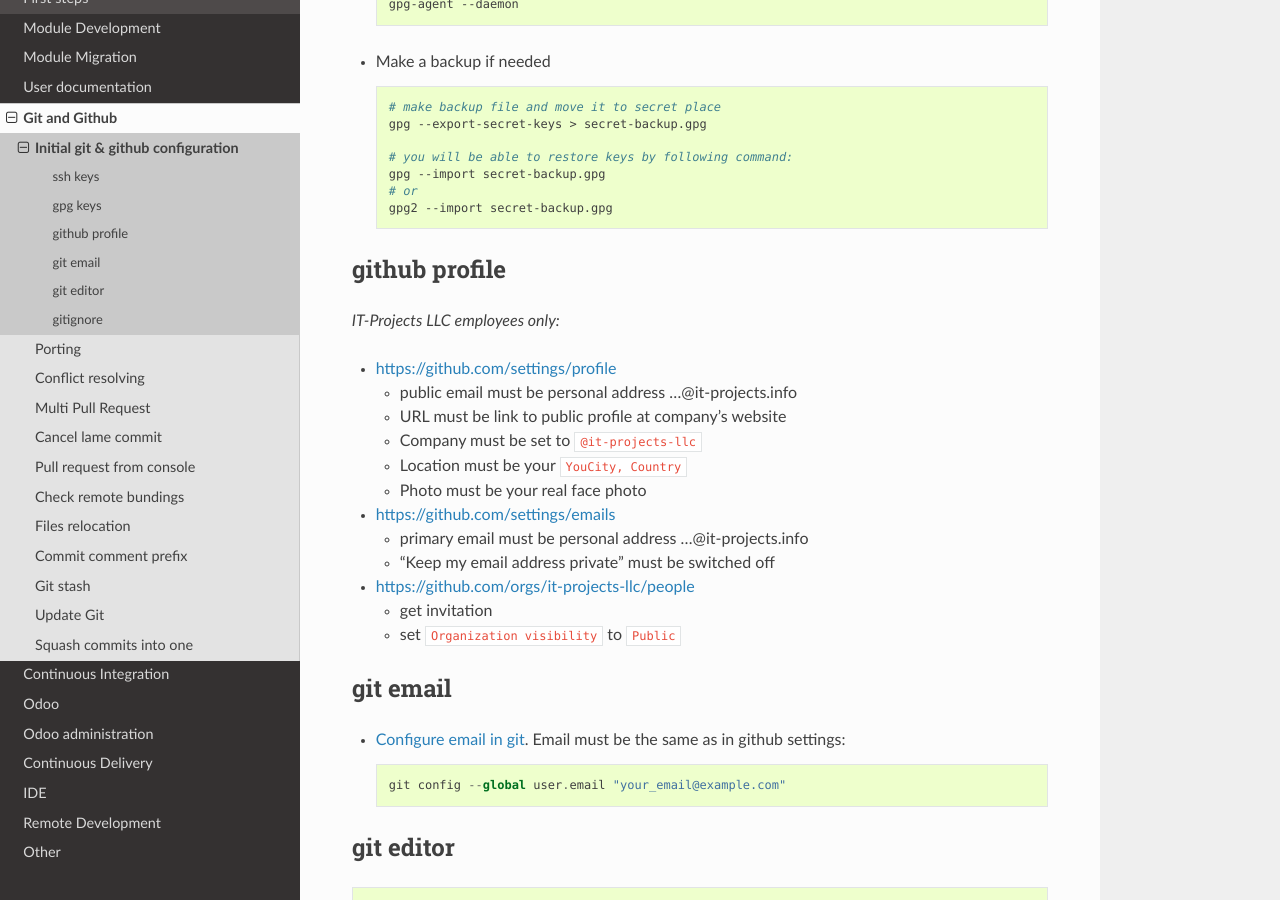
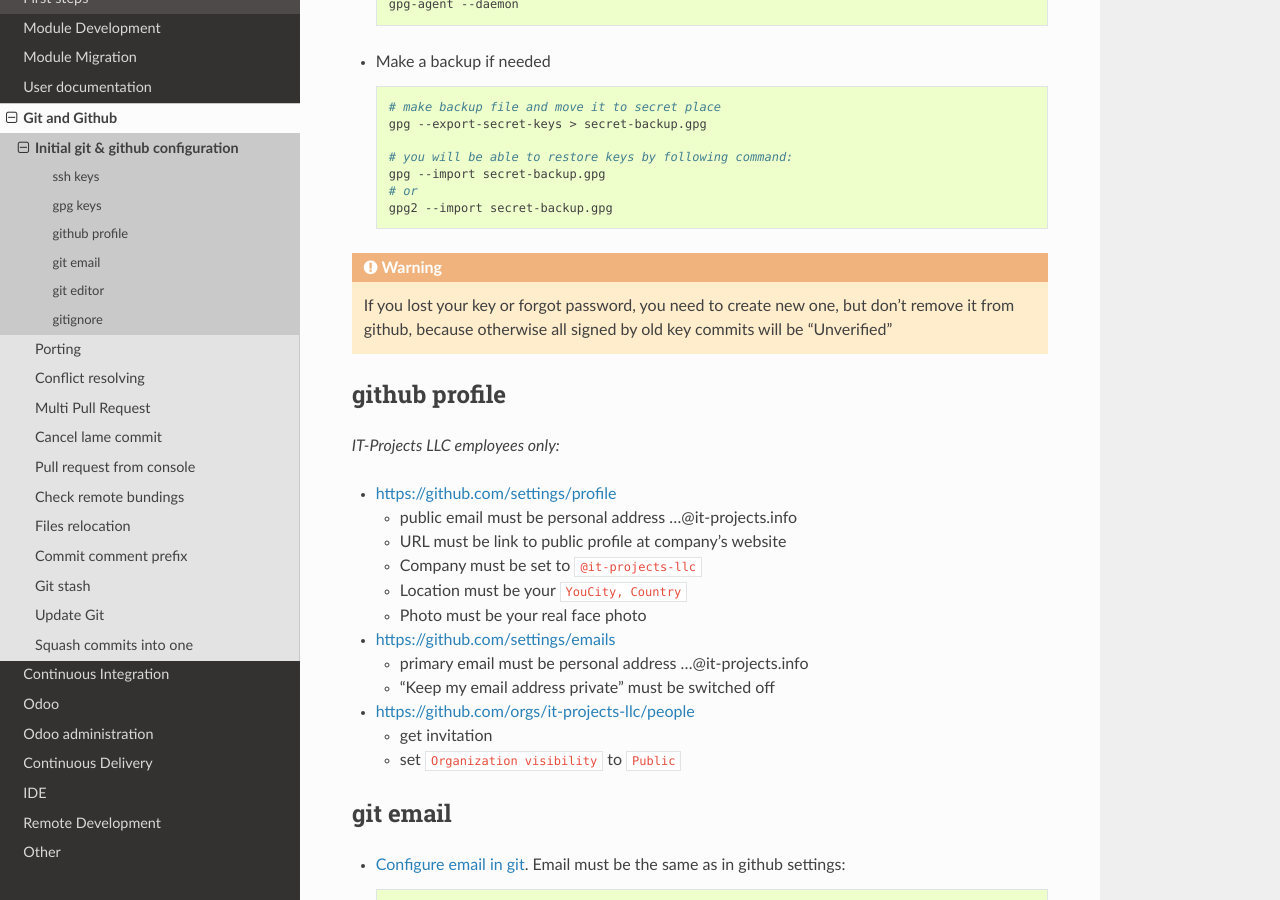
Before and after one commit to itpp-labs/odoo-development, a Sphinx documentation site: the page built from docs/git/init.rst, in a window 1280 px wide and 900 px high, scrolled down 790 px. Built offline with Sphinx 7.4.7 and the Read the Docs theme 2.0.0, drawn with Linux system fonts in a browser that asks for light colours; pages that are not in the unit, such as notebooks, are missing from menus.

Commit message:
warning about lost gpg  keys

```diff
--- a/docs/git/init.rst
+++ b/docs/git/init.rst
@@ -49,6 +49,10 @@ gpg keys
      # or
      gpg2 --import secret-backup.gpg
 
+.. warning:: If you lost your key or forgot password, you need to create new
+             one, but don't remove it from github, because otherwise all signed
+             by old key commits will be "Unverified"
+
 github profile
 ==============
 
```
